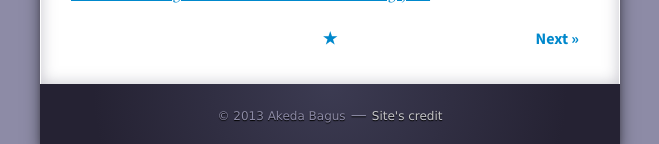
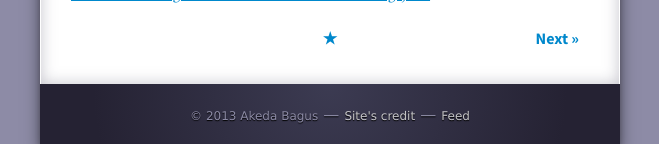
Before and after one commit to gedex/gedex.github.com, a Jekyll site: the page built from index.html, in a window 1280 px wide and 900 px high, scrolled down 3195 px. Shown: the part 753-897 px from the top of the window, without its empty margins (310-969 px from the left). Built offline with Jekyll 4.4.1, drawn with Linux system fonts in a browser that asks for light colours; nearby versions of some CDN libraries; some web fonts are replaced; Markdown is read by kramdown in place of the engine named in the settings; the list of posts is cut into pages by our own code.

Commit message:
Fixed feedburner link

```diff
--- a/_includes/seo.html
+++ b/_includes/seo.html
@@ -27,6 +27,6 @@
 {% if page.previous.url %}<link rel="prev" href="{{ site.url }}{{ page.previous.url }}" title="{{ page.previous.title}}" />{% endif %}
 
 <meta property='og:url' content='{{ site.url }}{{ page.url }}'/>
-<link rel="alternate" type="application/rss+xml" title="{{ site.name }} &raquo; Feed" href="http://feeds.feedburner.com/{{ feedburner }}" />
+<link rel="alternate" type="application/rss+xml" title="{{ site.name }} &raquo; Feed" href="http://feeds.feedburner.com/{{ site.feedburner }}" />
 
 <meta property='og:locale' content='en_us'/>
--- a/_layouts/default.html
+++ b/_layouts/default.html
@@ -49,7 +49,7 @@
             </div>
 
             <footer class="footer">
-                <span class="copyright">&copy; 2013 Akeda Bagus</span> &mdash; <a href="/credits"><span class="credit">Site's credit</span>
+                <span class="copyright">&copy; 2013 Akeda Bagus</span> &mdash; <a href="/credits"><span class="credit">Site's credit</span></a> &mdash; <a href="http://feeds.feedburner.com/{{ site.feedburner }}"><span class="feed">Feed</span></a>
             </footer>
         </div> <!--  /main -->
 
```
